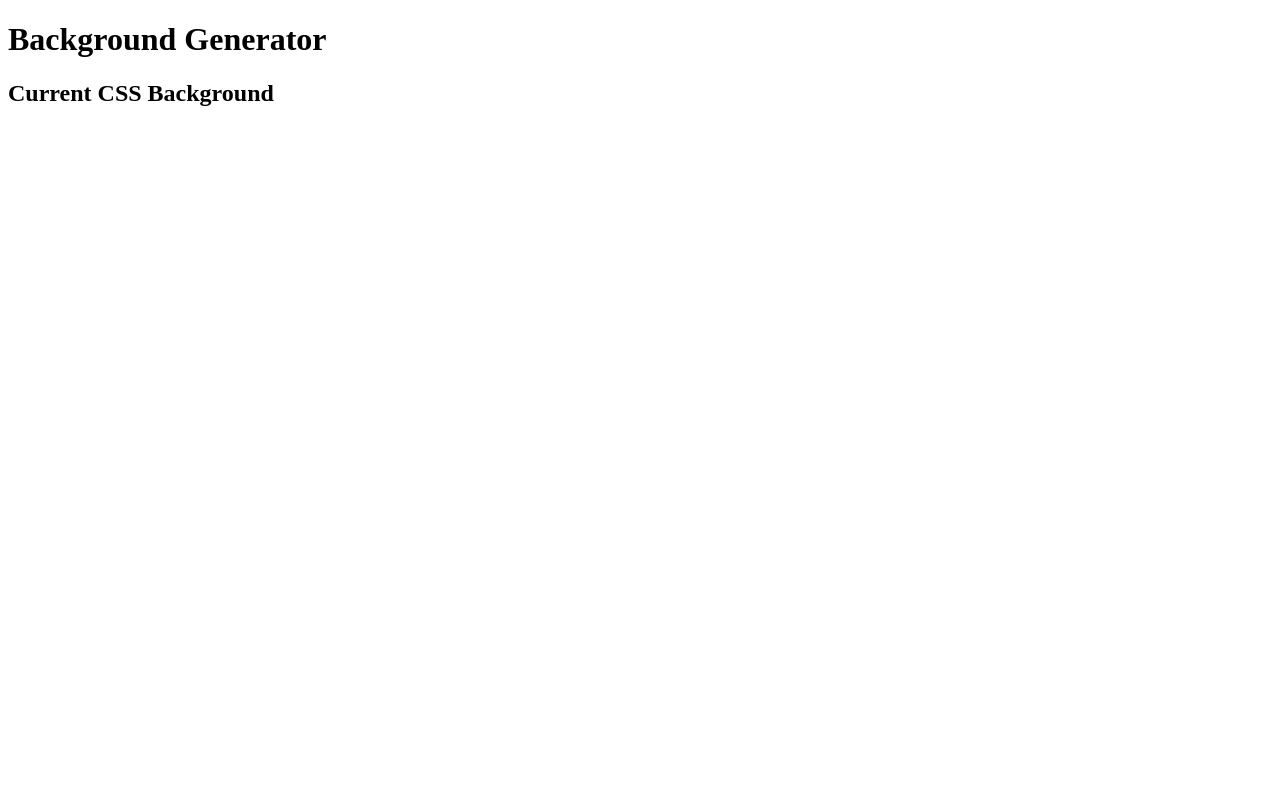
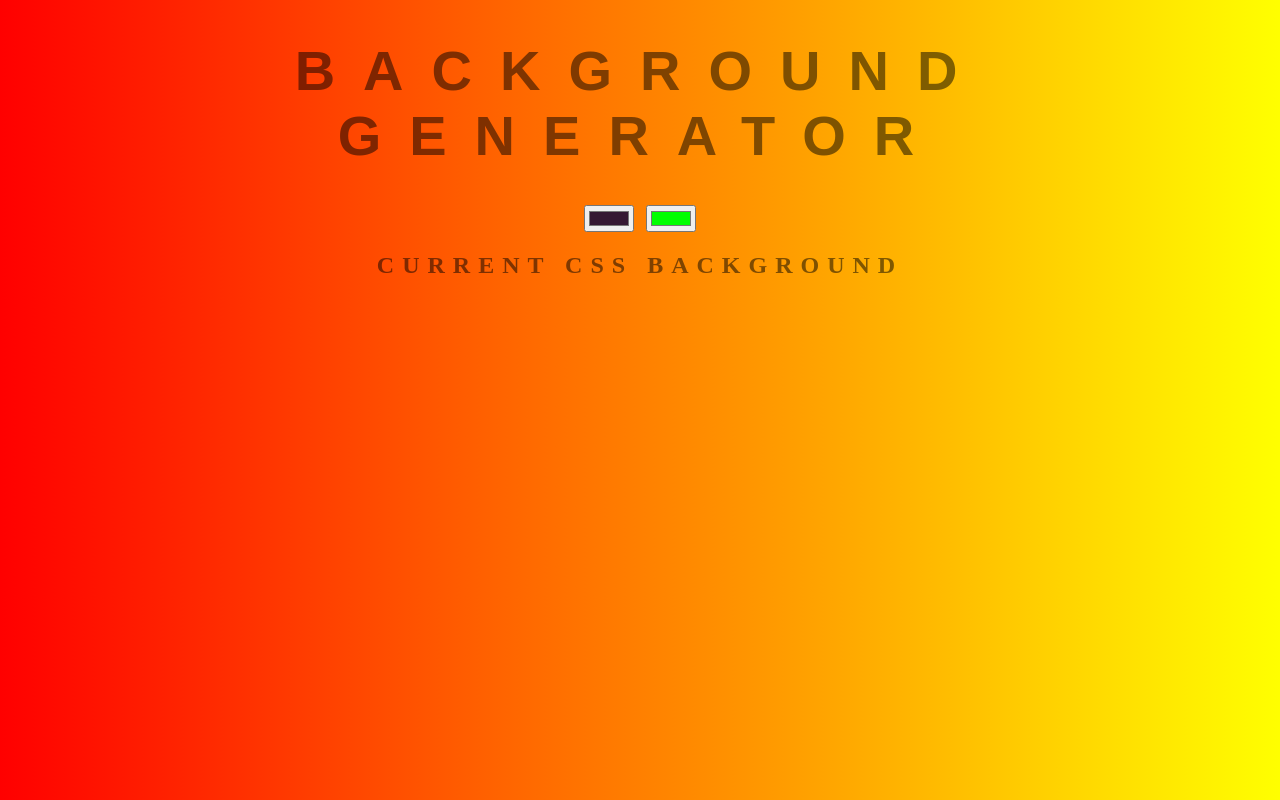
Before and after one commit to nfluk/ZTM_WebDev, a plain HTML site: page Background_Generator/index.html in a window 1280 px wide. Drawn offline with Linux system fonts and the light colour scheme.

Commit message:
added css styling

```diff
--- a/Background_Generator/index.html
+++ b/Background_Generator/index.html
@@ -4,10 +4,14 @@
     <meta charset="UTF-8" />
     <meta name="viewport" content="width=device-width, initial-scale=1.0" />
     <title>Gradient Background</title>
+    <link rel="stylesheet" href="style.css" />
   </head>
   <body>
     <h1>Background Generator</h1>
+    <input type="color" name="color1" class="color1" value="#351833" />
+    <input type="color" name="color2" class="color2" value="#00ff00" />
     <h2>Current CSS Background</h2>
     <h3></h3>
+    <script type="text/javascript" src="script.js"></script>
   </body>
 </html>
--- a/Background_Generator/script.js
+++ b/Background_Generator/script.js
@@ -0,0 +1,5 @@
+let inputColor1 = document.querySelector('.color1');
+
+inputColor1.addEventListener('click', () => {
+  console.log(inputColor1.value);
+});
--- a/Background_Generator/style.css
+++ b/Background_Generator/style.css
@@ -0,0 +1,26 @@
+body {
+  font: 'Raleway', sans-serif;
+  color: rgba(0, 0, 0, 0.5);
+  text-align: center;
+  text-transform: uppercase;
+  letter-spacing: 0.5em;
+  top: 15%;
+  background: linear-gradient(to right, red, yellow);
+}
+
+h1 {
+  font: 600 3.5em 'Raleway', sans-serif;
+  color: rgba(0, 0, 0, 0.5);
+  text-align: center;
+  text-transform: uppercase;
+  letter-spacing: 0.5em;
+  width: 100%;
+}
+
+h3 {
+  font: 900 1em 'Raleway', sans-serif;
+  color: rgba(0, 0, 0, 0.5);
+  text-align: center;
+  text-transform: none;
+  letter-spacing: 0.01em;
+}
```
